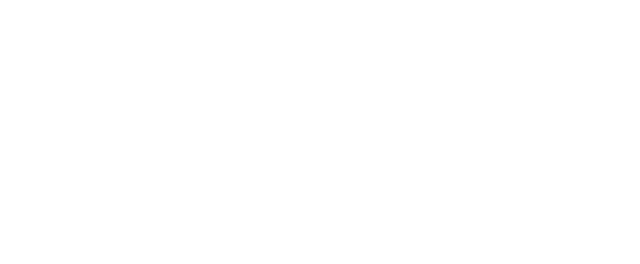
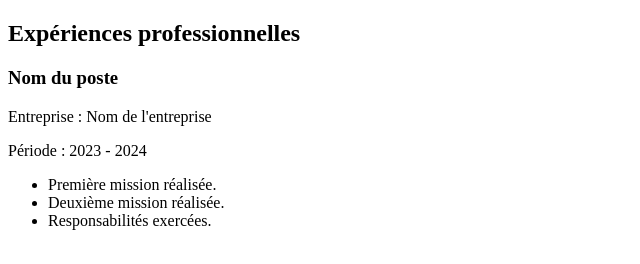
Before and after one commit to Reine008/mon-cv, a plain HTML site: page index.html in a window 1280 px wide. Shown: the whole page, without its empty margins (0-640 px from the left). Drawn offline with Linux system fonts and the light colour scheme.

Commit message:
Mise en place de la section experiences

```diff
--- a/index.html
+++ b/index.html
@@ -7,6 +7,19 @@
     <title>Document</title>
 </head>
 <body>
+     <h2>Expériences professionnelles</h2>
+
+        <div>
+            <h3>Nom du poste</h3>
+            <p>Entreprise : Nom de l'entreprise</p>
+            <p>Période : 2023 - 2024</p>
+            <ul>
+                <li>Première mission réalisée.</li>
+                <li>Deuxième mission réalisée.</li>
+                <li>Responsabilités exercées.</li>
+            </ul>
+        </div>
+    </section>
 
 </body>
 </html>
```
